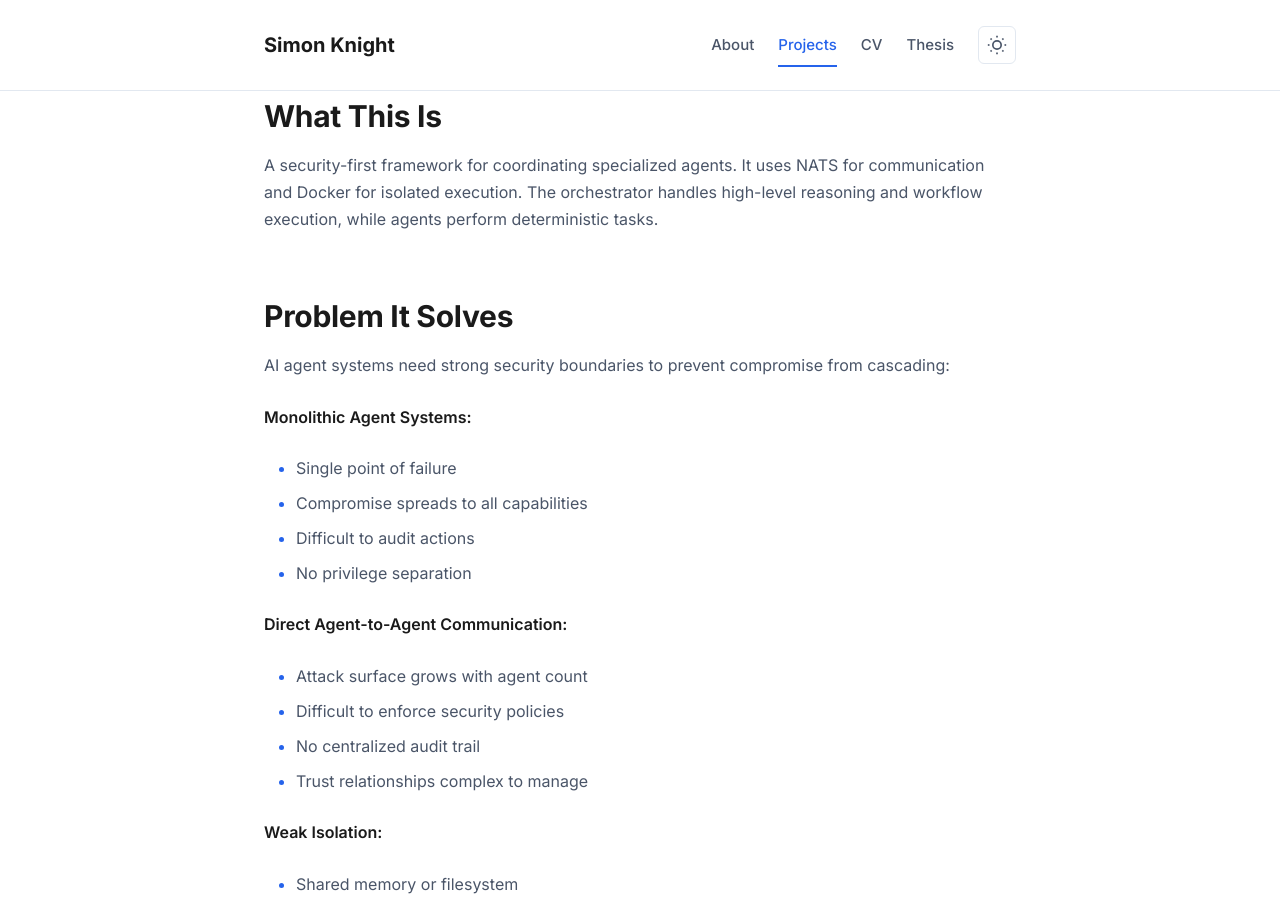
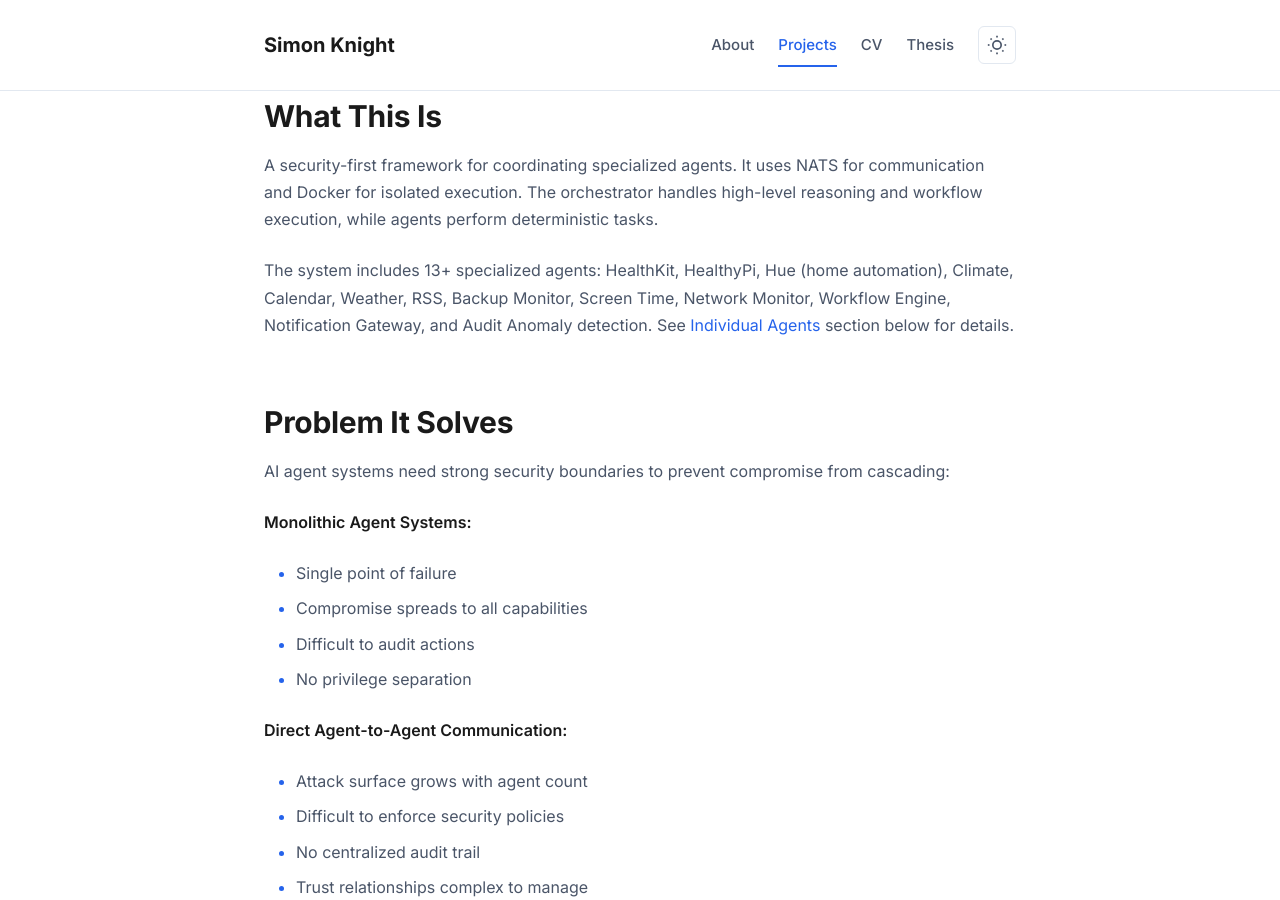
Before and after one commit to sk2/sk2.github.com, a Jekyll site: the page built from projects/multi-agent.md, in a window 1280 px wide and 900 px high, scrolled down 877 px. Built offline with Jekyll 4.4.1, drawn with Linux system fonts in a browser that asks for light colours; our own code applies the rules of GitHub Pages for plain Markdown files; some of the changed text lies outside the part shown.

Commit message:
Document all preferences and enhance agents visibility
README updates:
- Comprehensive documentation of all script behaviors and preferences
- Status labeling rules (no production ready assumptions)
- Layout preferences (categories with simple lists, not grids)
- Summary generation rules (complete sentences, 2-3 sentences)
- Project name cleanup rules
- Content preservation logic
- Special case: Multi-Agent Assistant agents section

Multi-agent page updates:
- Add agent count and list to 'What This Is' section
- Emphasize 13+ agents in Individual Agents heading
- Make agents more discoverable

All preferences now documented for easy regeneration.

Co-Authored-By: Claude Sonnet 4.5 <noreply@anthropic.com>

```diff
--- a/projects/multi-agent.md
+++ b/projects/multi-agent.md
@@ -28,6 +28,8 @@ Multi-agent coordination requires strict security boundaries to prevent lateral
 ## What This Is
 
 A security-first framework for coordinating specialized agents. It uses NATS for communication and Docker for isolated execution. The orchestrator handles high-level reasoning and workflow execution, while agents perform deterministic tasks.
+
+The system includes 13+ specialized agents: HealthKit, HealthyPi, Hue (home automation), Climate, Calendar, Weather, RSS, Backup Monitor, Screen Time, Network Monitor, Workflow Engine, Notification Gateway, and Audit Anomaly detection. See [Individual Agents](#individual-agents) section below for details.
 
 ## Problem It Solves
 
@@ -228,7 +230,7 @@ OpenTelemetry tracing for all operations:
 
 ## Individual Agents
 
-The system coordinates specialized agents, each designed for a specific domain with minimal privileges:
+**The system includes 13+ specialized agents**, each designed for a specific domain with minimal privileges and explicit security boundaries:
 
 ### Health & Biometrics
 - **HealthKit Agent** (Swift): Extracts metrics from Apple Health (heart rate, sleep, activity). Runs on macOS host only (no container) due to HealthKit framework requirements.
```
Also changed, not shown: README.md.
